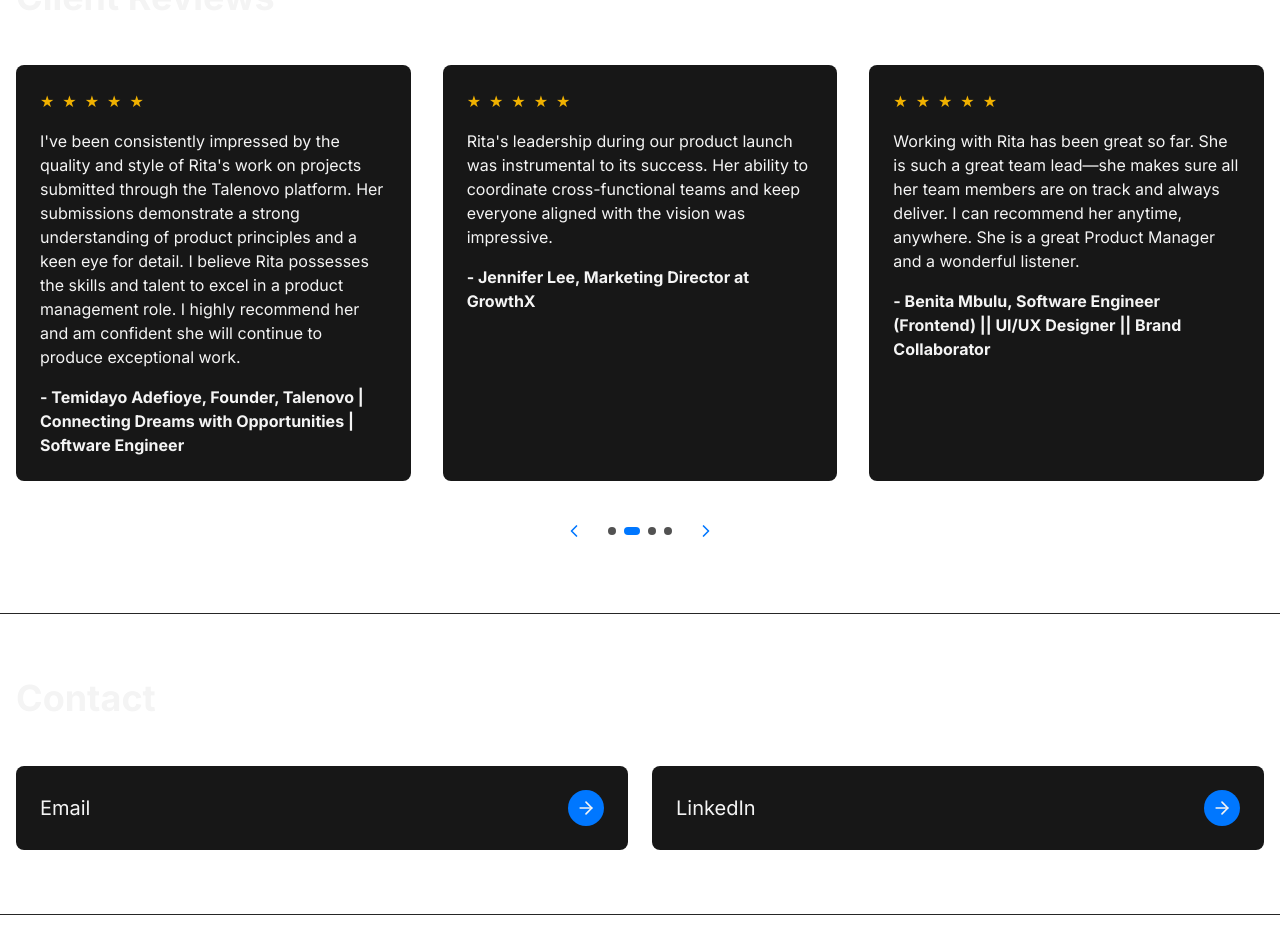
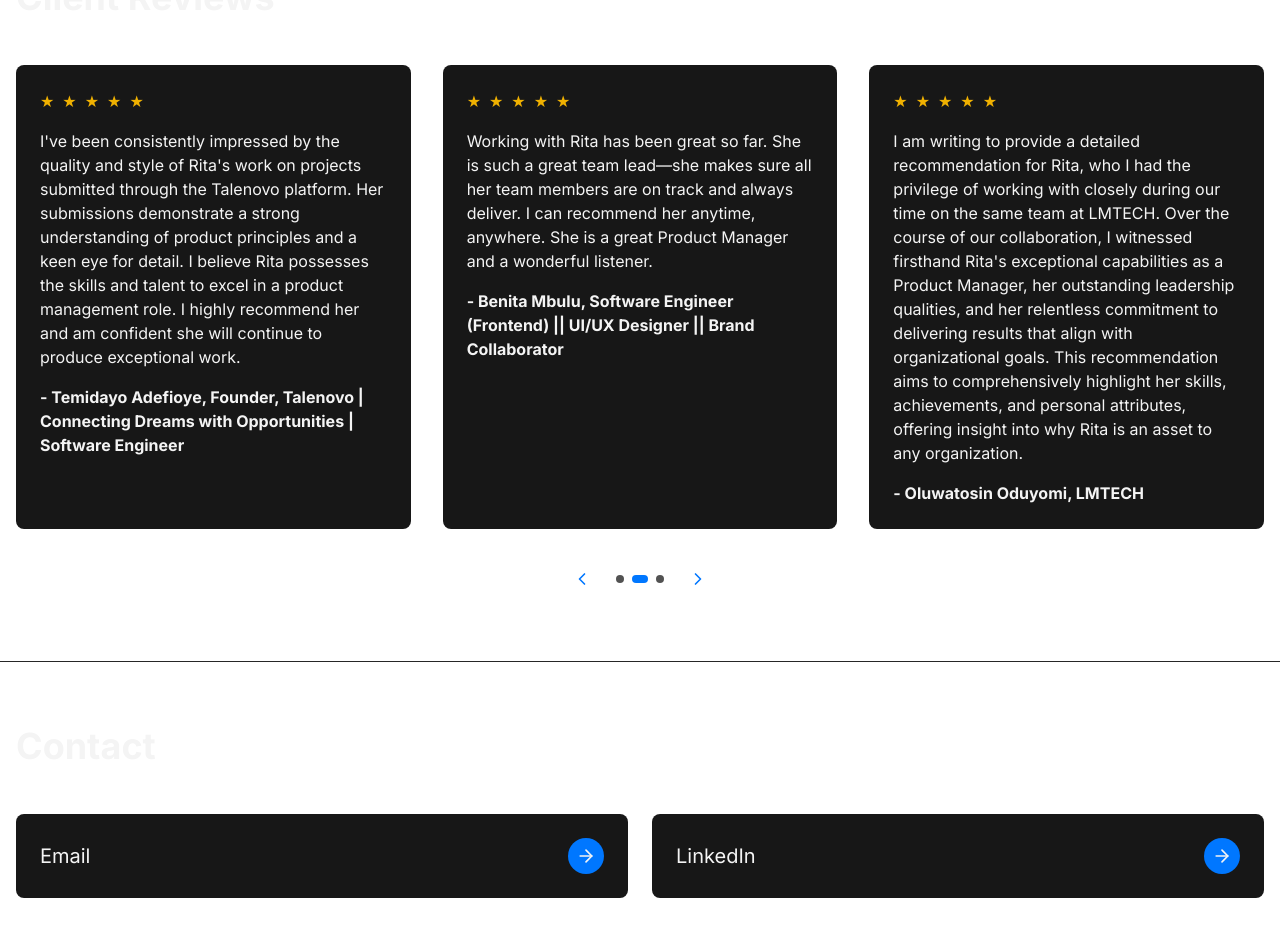
Before and after one commit to Blackbobs/rita-chibuike, a Next.js app: page / in a window 1280 px wide. Shown: the part 4200-5126 px from the top of the page. Built offline with nearby package versions, Linux system fonts and the light colour scheme.

Commit message:
update:made changes to the review

```diff
--- a/src/app/ClientPage.tsx
+++ b/src/app/ClientPage.tsx
@@ -39,12 +39,6 @@ export default function ClientPage() {
       author: "Temidayo Adefioye",
       position:
         "Founder, Talenovo | Connecting Dreams with Opportunities | Software Engineer",
-      rating: 5,
-    },
-    {
-      text: "Rita's leadership during our product launch was instrumental to its success. Her ability to coordinate cross-functional teams and keep everyone aligned with the vision was impressive.",
-      author: "Jennifer Lee",
-      position: "Marketing Director at GrowthX",
       rating: 5,
     },
     {
```
